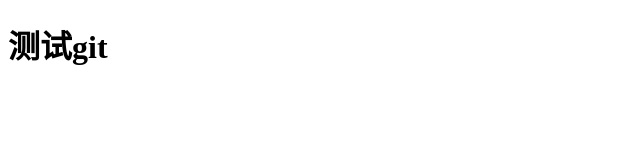
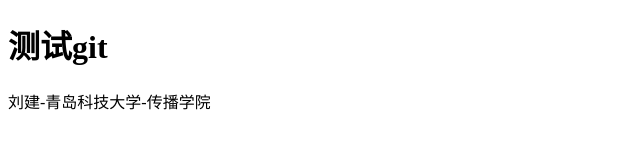
Before and after one commit to liujian901014/liujianweb, a plain HTML site: page index.html in a window 1280 px wide. Shown: the whole page, without its empty margins (0-640 px from the left). Drawn offline with Linux system fonts and the light colour scheme.

Commit message:
刘建增加内容

```diff
--- a/index.html
+++ b/index.html
@@ -6,5 +6,6 @@
 	</head>
 	<body>
 		<h1>测试git</h1>
+		<p>刘建-青岛科技大学-传播学院</p>
 	</body>
 </html>
```
